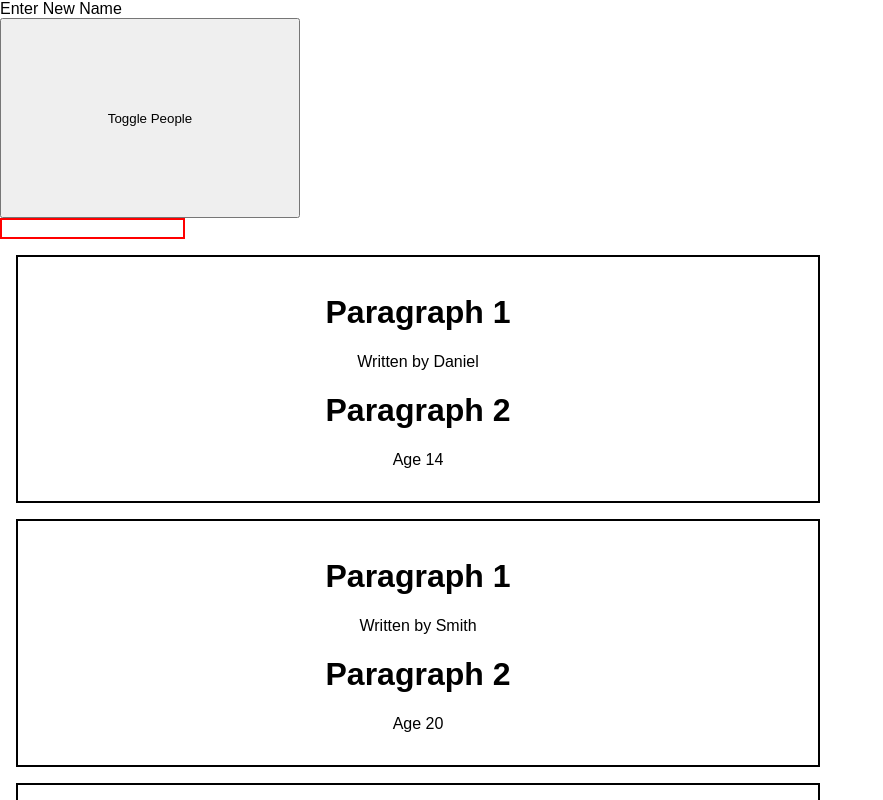
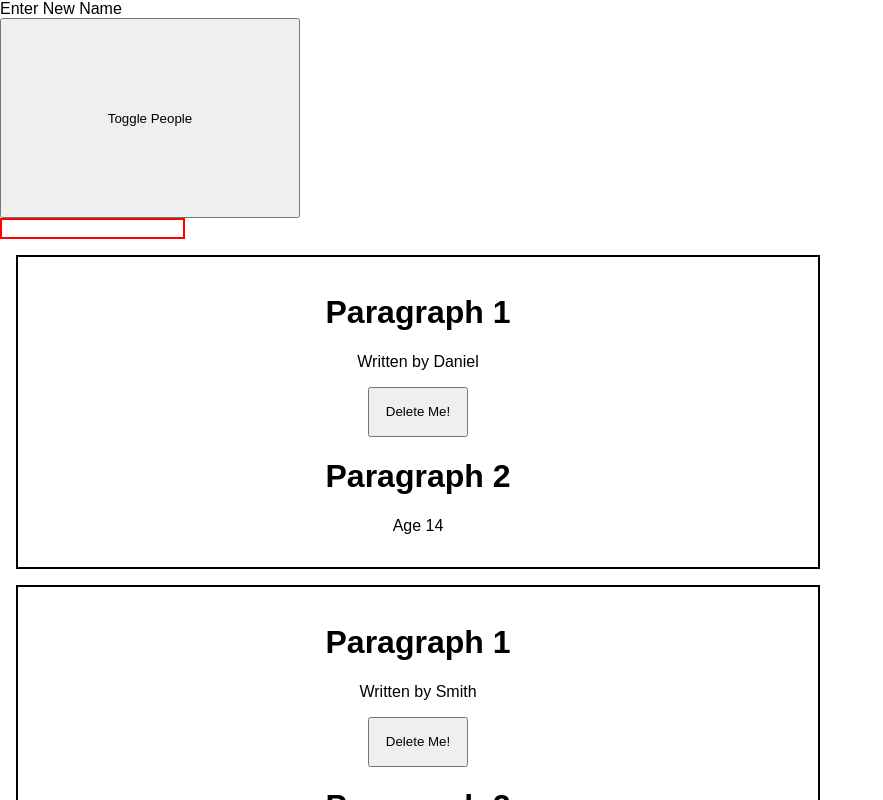
Before and after one commit to Deckins/ReactPrac, a React (Create React App) app: page / in a window 1280 px wide. Both pictures are taken after a click on the button "Toggle People". Shown: the top 800 px of the page, without its empty margins (0-883 px from the left). Built offline with nearby package versions, Linux system fonts and the light colour scheme.

Commit message:
Delete button to remove User Outputs

```diff
--- a/src/App.js
+++ b/src/App.js
@@ -6,9 +6,9 @@ import './App.css';
 class App extends Component {
   state = {
     persons: [
-     {name: 'Daniel',age: 14,},
-     {name: 'Smith', age: 20},
-     {name: 'Snitch', age: 69}
+     {id:'1dawd',name: 'Daniel',age: 14,},
+     {id:'2daw3',name: 'Smith', age: 20},
+     {id:'4ffwaf2',name: 'Snitch', age: 69}
     ],
     prompt: "Enter New Name",
     showPersons: false
@@ -17,9 +17,9 @@ class App extends Component {
   nameHandler = (event) => {
     this.setState({
       persons: [
-          {name: event.target.value,age: 20},
-          {name: event.target.value,age: 20},
-          {name: event.target.value,age: 20}
+          {id:'424',name: event.target.value,age: 20},
+          {id:'24',name: event.target.value,age: 20},
+          {id:'44',name: event.target.value,age: 20}
       ]
     })
     console.log(this.state.persons)
@@ -27,6 +27,11 @@ class App extends Component {
   toggleHandler = () => {
     const currentShow = this.state.showPersons
     this.setState({ showPersons: !currentShow })
+  }
+  deleteHandler = (index) => {
+    const persons = [...this.state.persons] //spread operator allocate each element to the persons ref.
+    persons.splice(index,1) //Removies the 1 element at the index
+    this.setState({persons:persons})
   }
 
 
@@ -36,13 +41,14 @@ class App extends Component {
     if(this.state.showPersons){
      people = (
      <div>
-     <UserInput nameChanger={this.nameHandler} />
+     <UserInput nameChanger={this.nameHandler}  />
       {/* <UserOutput name={this.state.name} /> */}
-      {this.state.persons.map(person => {
+      {this.state.persons.map((person,index) => {
         return (
-        <div>
-          <UserOutput name={person.name} age={person.age} />
-        </div>
+
+          <UserOutput deleteChanger = {() => this.deleteHandler(index)}
+            name={person.name} age={person.age} key={person.id} />
+
         )
       })}
     </div>
--- a/src/UserInput/UserInput.js
+++ b/src/UserInput/UserInput.js
@@ -5,7 +5,7 @@ const UserInput = (props) => {
         border: '2px solid red'
     }
     return <input type="text"  style={inlineStyle}
-    onChange={props.nameChanger} />
+    onChange={props.nameChanger}  />
 
 }
 
--- a/src/UserOutput/UserOutput.css
+++ b/src/UserOutput/UserOutput.css
@@ -5,3 +5,8 @@
     border: 2px solid black;
     text-align: center;
 }
+
+.deleteButton {
+    width: 100px;
+    height: 50px;
+}
--- a/src/UserOutput/UserOutput.js
+++ b/src/UserOutput/UserOutput.js
@@ -6,7 +6,9 @@ const UserOutput = (props) => {
    <div className="UserOutput">
         <div>
             <h1>Paragraph 1</h1>
-            <p>Written by {props.name}</p>
+            {/* The html handles the onClick event keyword */}
+            <p> Written by {props.name}</p>
+            <button className="deleteButton" onClick={props.deleteChanger}>Delete Me!</button>
         </div>
         <div>
             <h1>Paragraph 2</h1>
```
